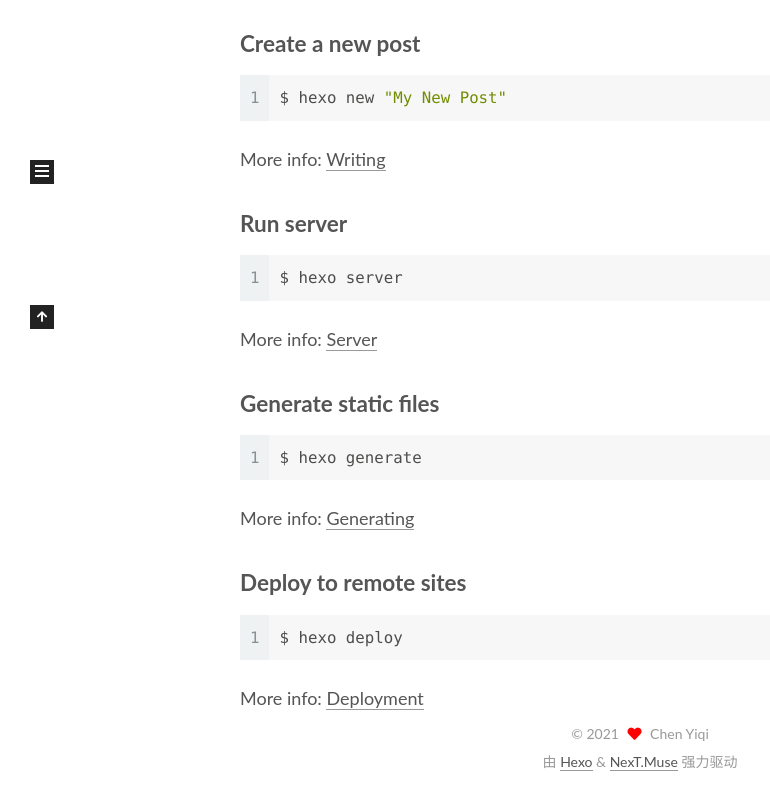
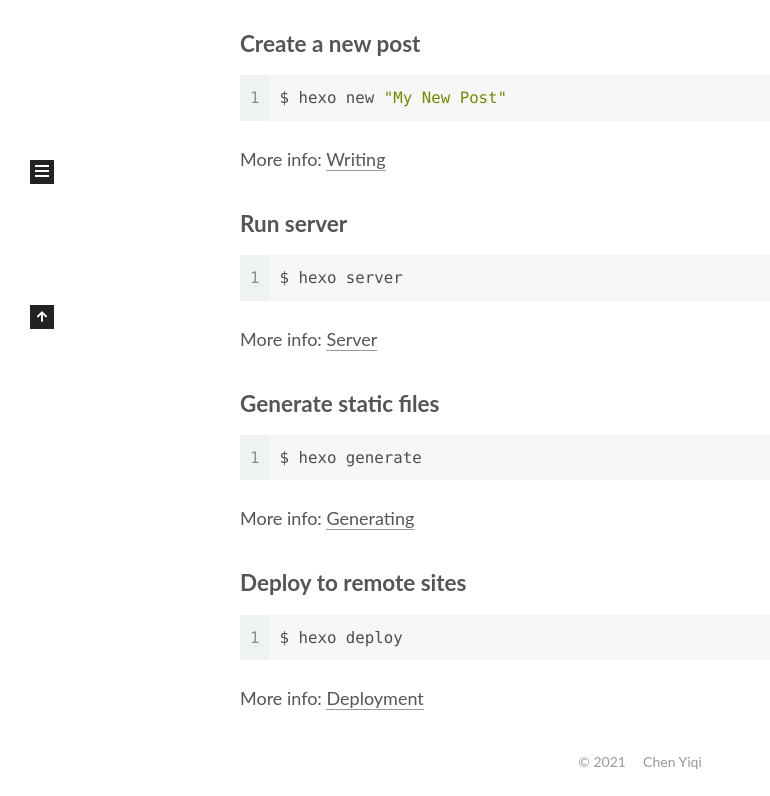
Before and after one commit to memory-of-star/memory-of-star.github.io, a plain HTML site: page index.html in a window 1280 px wide. Shown: the part 571-1367 px from the top of the page, without its empty margins (0-770 px from the left). Drawn offline with Linux system fonts and the light colour scheme.

Commit message:
Site updated: 2021-09-30 01:59:59

```diff
--- a/css/main.css
+++ b/css/main.css
@@ -1168,7 +1168,7 @@ pre .javascript .function {
 }
 .links-of-author a::before,
 .links-of-author span.exturl::before {
-  background: #6c1832;
+  background: #ed13ff;
   border-radius: 50%;
   content: ' ';
   display: inline-block;
--- a/index.html
+++ b/index.html
@@ -309,12 +309,10 @@
   &copy;
   <span itemprop="copyrightYear">2021</span>
   <span class="with-love">
-    <i class="fa fa-heart"></i>
+    <i class=""></i>
   </span>
   <span class="author" itemprop="copyrightHolder">Chen Yiqi</span>
 </div>
-  <div class="powered-by">由 <a href="https://hexo.io/" class="theme-link" rel="noopener" target="_blank">Hexo</a> & <a href="https://muse.theme-next.org/" class="theme-link" rel="noopener" target="_blank">NexT.Muse</a> 强力驱动
-  </div>
 
 
 
```
Also changed, not shown: 2021/09/30/hello-world/index.html (+1 -3 lines), archives/2021/09/index.html (+1 -3 lines), archives/2021/index.html (+1 -3 lines), archives/index.html (+1 -3 lines).
